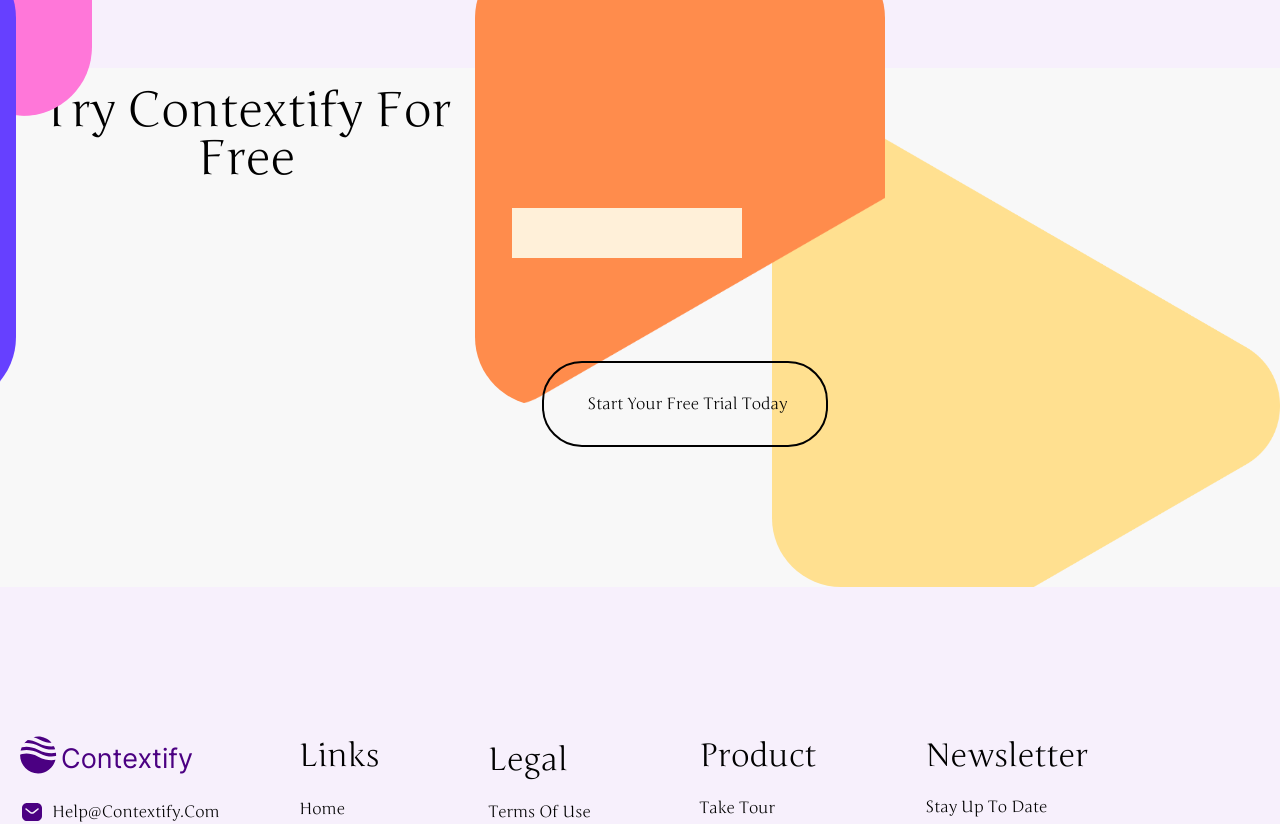
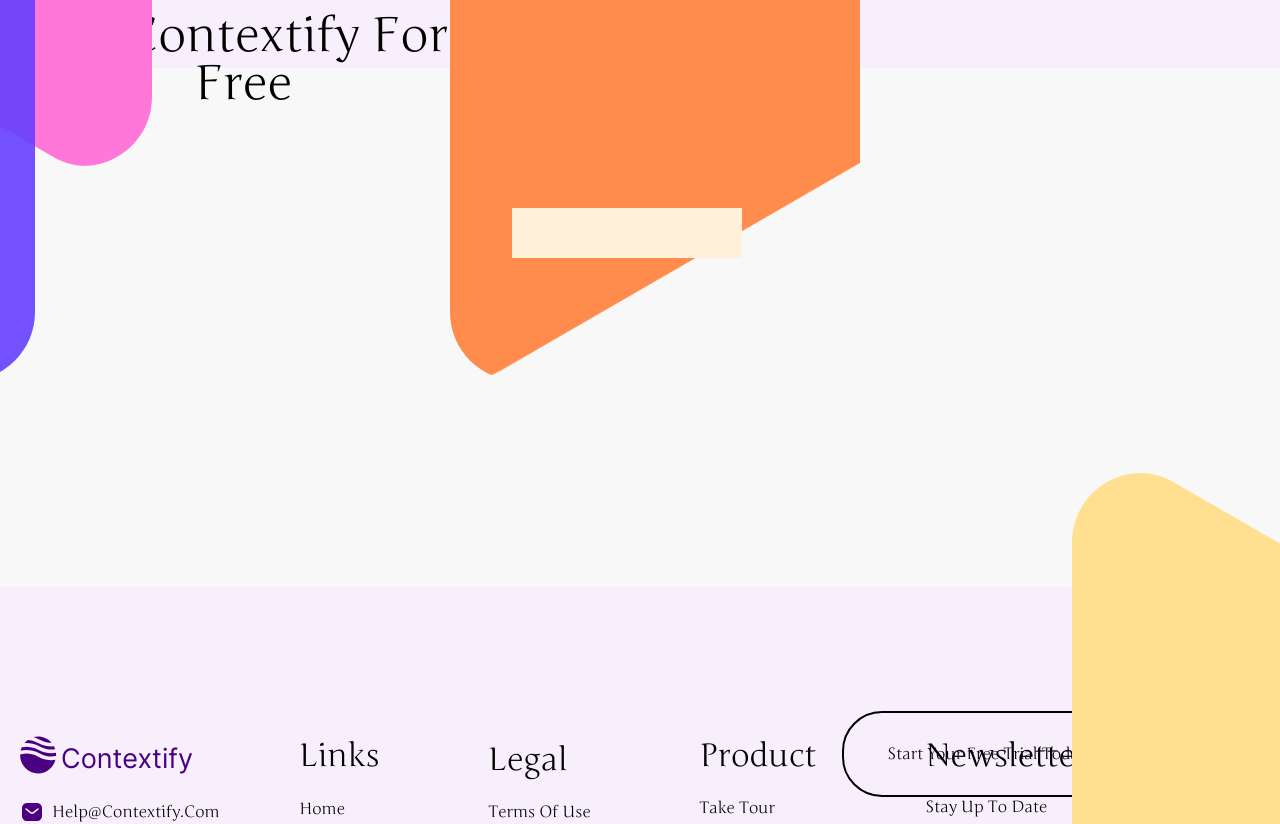
Before and after one commit to rishabh-17/contextify-ai, a React (Vite) app in the folder client/: page / in a window 1280 px wide. Shown: the part 5940-6764 px from the top of the page. Built offline with nearby package versions, Linux system fonts and the light colour scheme.

Commit message:
New Component Added "FreeTrailArea"

```diff
--- /dev/null
+++ b/client/src/components/FreeTrialArea/index.jsx
@@ -0,0 +1,65 @@
+import React from 'react'
+import { Text, Button, Img, Heading, Input, SelectBox } from "../../components";
+
+const index = () => {
+  return (
+    <div className="self-stretch h-[519px] mt-[168px]  bg-gray-50_01 relative">
+    <div className="flex md:flex-col justify-end items-center w-[62%] bottom-[-350px] right-[-300px] m-auto absolute md:relative">
+      <div className="flex self-end justify-end w-[36%] md:w-full mb-[140px] md:p-5 z-[1]">
+        <div className="flex justify-end w-full p-[29px] sm:p-5 border-black-900_02 border-2 border-solid rounded-[40px]">
+          <div className="flex self-end mr-2.5 md:mr-0">
+            <Text as="p" className="capitalize">
+              Start Your Free Trial Today
+            </Text>
+          </div>
+        </div>
+      </div>
+      <Img
+        src="images/img_polygon_amber_200.png"
+        alt="polygon_three"
+        className="w-[64%] z-[1] md:w-full ml-[-56px] md:ml-0 object-cover rounded-[69px]"
+      />
+    </div>
+    <div className="flex md:flex-col justify-center w-full h-max left-[-840px] bottom-0 right-0 top-[-400px] m-auto absolute md:relative">
+      <div className="flex md:flex-col justify-center items-start md:self-stretch md:p-5 flex-1">
+        <Img
+          src="images/img_polygon_deep_purple_a200.png"
+          alt="polygon_five"
+          className="w-[52%] md:w-full z-[1] opacity-90 object-cover rounded-[69px]"
+        />
+        <Text
+          size="19xl"
+          as="p"
+          className="mt-[138px] ml-[-3px] md:ml-0 capitalize text-center"
+        >
+          try Contextify for free
+        </Text>
+      </div>
+      <Img
+        src="images/img_polygon_deep_orange_300.png"
+        alt="polygon_seven"
+        className="w-[32%]  md:w-full  ml-[-4px] md:ml-0 object-cover rounded-[69px]"
+      />
+    </div>
+    <div className="flex md:flex-col items-center w-[64%] left-[-340px] top-[-450px] m-auto absolute md:relative">
+      <Img
+        src="images/img_polygon_purple_a100.png"
+        alt="polygon_nine"
+        className="w-[60%] md:w-full object-cover rounded-[69px]"
+      />
+      <Text
+        size="8xl"
+        as="p"
+        className="w-[40%] md:w-full ml-[-87px] md:p-5 md:ml-0 capitalize text-center leading-8"
+      >
+        Contexttify is a hub puts information into context at the
+        click of a button
+      </Text>
+    </div>
+    <div className="h-[50px] w-[18%] left-[40%] top-[27%] m-auto bg-orange-50_01 absolute" />
+  </div>
+
+  )
+}
+
+export default index
--- a/client/src/pages/HomePage/index.jsx
+++ b/client/src/pages/HomePage/index.jsx
@@ -6,6 +6,7 @@
 import HomePageReadbooklight from "../../components/HomePageReadbooklight";
 import HomePageSituplight from "../../components/HomePageSituplight";
 import HomePageUIDesign from "../../components/HomePageUIDesign";
+import FreeTrialArea from "../../components/FreeTrialArea";
 import { CircularProgressbar } from "react-circular-progressbar";
 import "react-circular-progressbar/dist/styles.css";
 
@@ -1724,7 +1725,7 @@
                   </div>
                 </div>
               </div>
-              <div className="h-[2149px] w-[95%] md:h-auto mt-[150px] relative">
+              <div className="h-[2149px] z-[2] w-[95%] md:h-auto mt-[150px] relative">
                 <div className="w-full">
                   <div className="flex md:flex-col items-center">
                     {/* ========================================================== */}
@@ -2273,61 +2274,7 @@
                   </div>
                 </div>
               </div>
-              <div className="self-stretch h-[519px] mt-[168px] bg-gray-50_01 relative">
-                <div className="flex md:flex-col justify-end items-center w-[62%] bottom-[0.00px] right-[0.00px] m-auto absolute md:relative">
-                  <div className="flex self-end justify-end w-[36%] md:w-full mb-[140px] md:p-5 z-[1]">
-                    <div className="flex justify-end w-full p-[29px] sm:p-5 border-black-900_02 border-2 border-solid rounded-[40px]">
-                      <div className="flex self-end mr-2.5 md:mr-0">
-                        <Text as="p" className="capitalize">
-                          Start Your Free Trial Today
-                        </Text>
-                      </div>
-                    </div>
-                  </div>
-                  <Img
-                    src="images/img_polygon_amber_200.png"
-                    alt="polygon_three"
-                    className="w-[64%] md:w-full ml-[-56px] md:ml-0 object-cover rounded-[69px]"
-                  />
-                </div>
-                <div className="flex md:flex-col justify-center w-full h-max left-[-790px] bottom-0 right-0 top-[-300px] m-auto absolute md:relative">
-                  <div className="flex md:flex-col justify-center items-start md:self-stretch md:p-5 flex-1">
-                    <Img
-                      src="images/img_polygon_deep_purple_a200.png"
-                      alt="polygon_five"
-                      className="w-[47%] md:w-full z-[1] object-cover rounded-[69px]"
-                    />
-                    <Text
-                      size="19xl"
-                      as="p"
-                      className="mt-[138px] ml-[-3px] md:ml-0 capitalize text-center"
-                    >
-                      try Contextify for free
-                    </Text>
-                  </div>
-                  <Img
-                    src="images/img_polygon_deep_orange_300.png"
-                    alt="polygon_seven"
-                    className="w-[32%] md:w-full ml-[-4px] md:ml-0 object-cover rounded-[69px]"
-                  />
-                </div>
-                <div className="flex md:flex-col items-center w-[64%] left-[-400px] top-[-500px] m-auto absolute md:relative">
-                  <Img
-                    src="images/img_polygon_purple_a100.png"
-                    alt="polygon_nine"
-                    className="w-[60%] md:w-full object-cover rounded-[69px]"
-                  />
-                  <Text
-                    size="8xl"
-                    as="p"
-                    className="w-[40%] md:w-full ml-[-87px] md:p-5 md:ml-0 capitalize text-center leading-8"
-                  >
-                    Contexttify is a hub puts information into context at the
-                    click of a button
-                  </Text>
-                </div>
-                <div className="h-[50px] w-[18%] left-[40%] top-[27%] m-auto bg-orange-50_01 absolute" />
-              </div>
+              <FreeTrialArea/>
               <div className="w-full mt-[149px] mx-auto md:p-5 max-w-[1240px]">
                 <div className="flex md:flex-col justify-between items-start gap-5">
                   <div className="flex justify-between items-start w-[29%] md:w-full gap-5">
```
